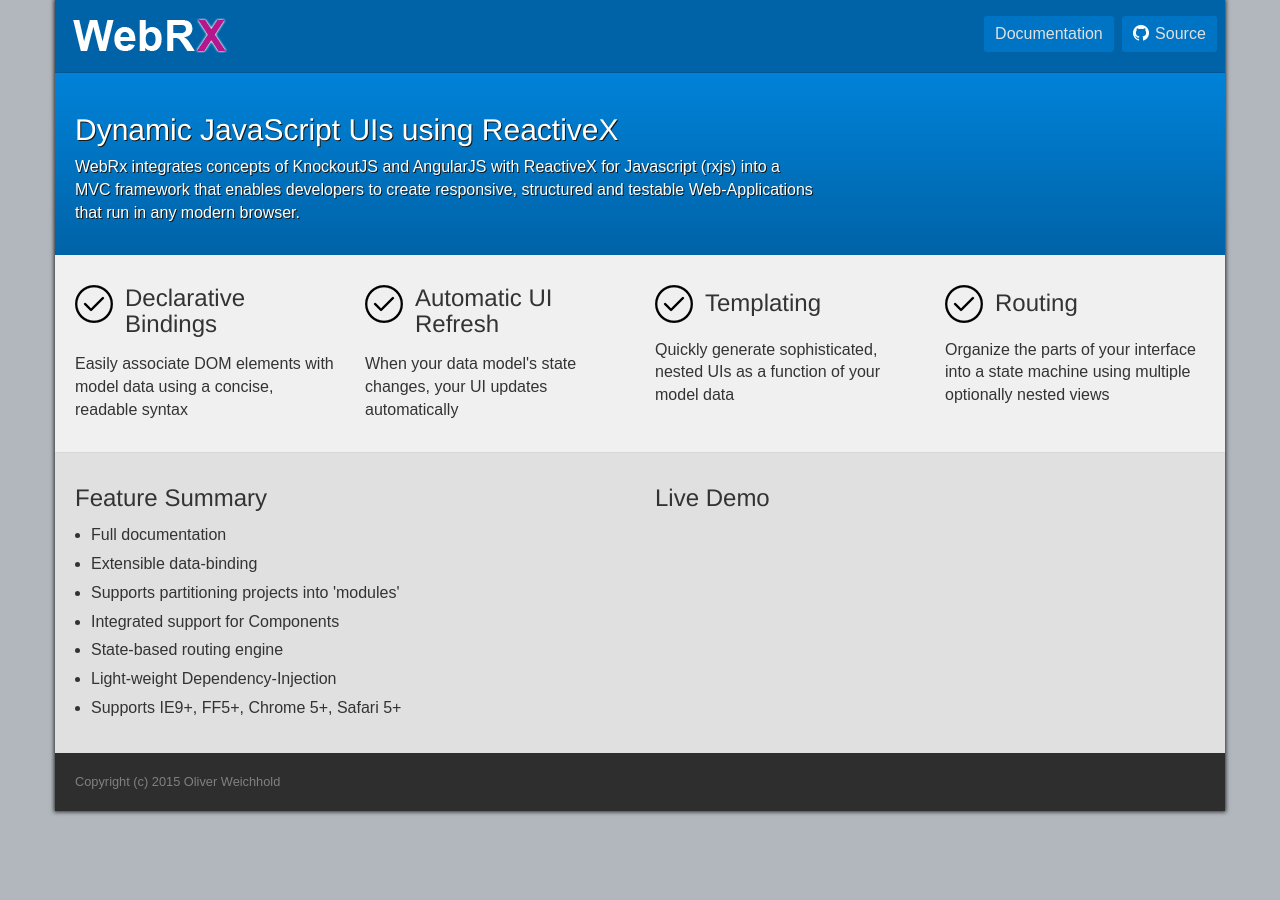
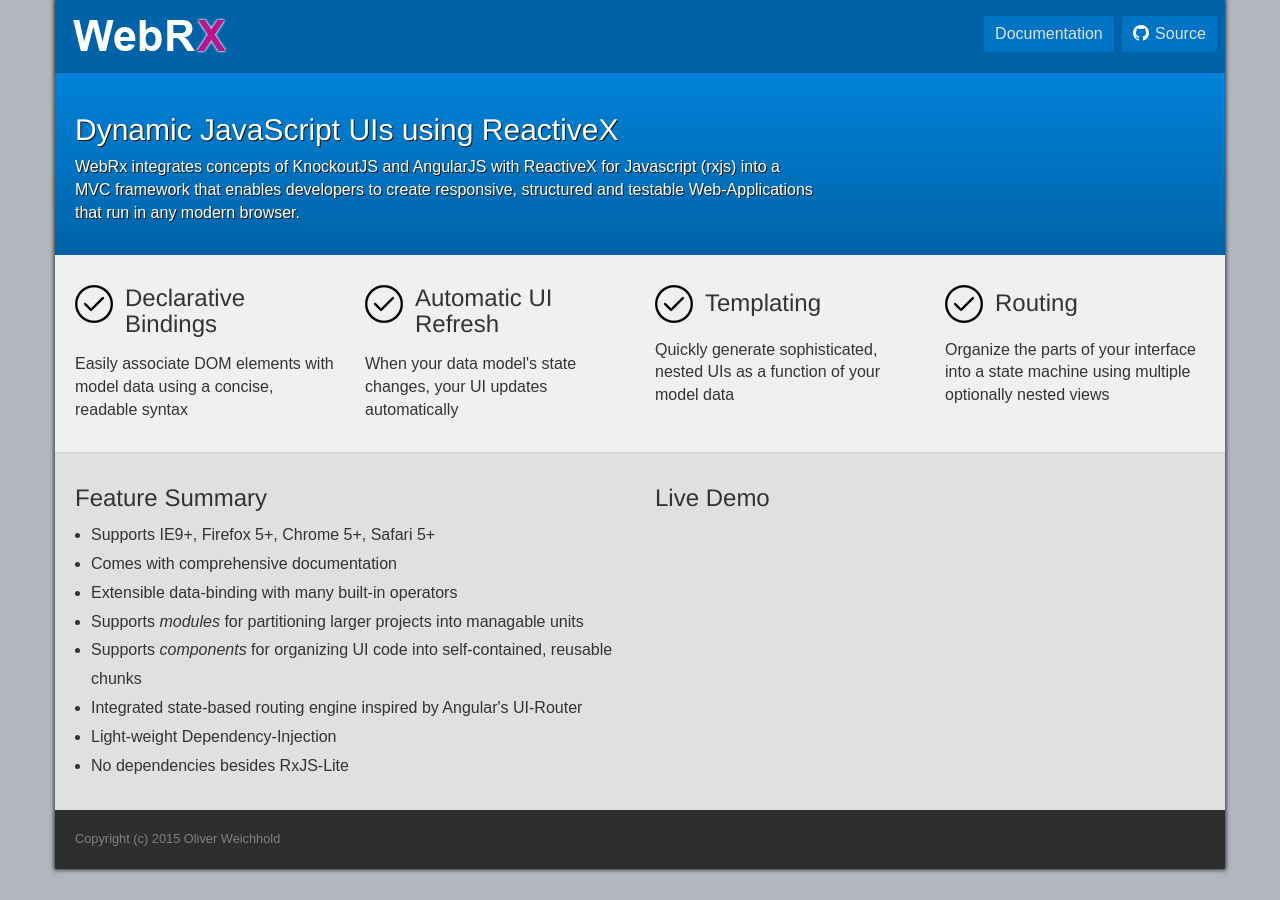
Before and after one commit to MohamadYusuf/WebRx-Site, a Jekyll site: the page built from index.html, in a window 1280 px wide. Built offline with Jekyll 4.4.1, drawn with Linux system fonts in a browser that asks for light colours; Markdown is read by kramdown in place of the engine named in the settings.

Commit message:
Features

```diff
--- a/index.html
+++ b/index.html
@@ -53,13 +53,14 @@
 		<div class="col-md-6">
 		<h3>Feature Summary</h3>
 			<ul>
-				<li>Full documentation</li>
-				<li>Extensible data-binding</li>
-				<li>Supports partitioning projects into 'modules'</li>
-				<li>Integrated support for Components</li>
-				<li>State-based routing engine</li>
+				<li>Supports IE9+, Firefox 5+, Chrome 5+, Safari 5+</li>
+				<li>Comes with comprehensive documentation</li>
+				<li>Extensible data-binding with many built-in operators</li>
+				<li>Supports <i>modules</i> for partitioning larger projects into managable units</li>
+				<li>Supports <i>components</i> for organizing UI code into self-contained, reusable chunks</li>
+				<li>Integrated state-based routing engine inspired by Angular's UI-Router</li>
 				<li>Light-weight Dependency-Injection</li>
-				<li>Supports IE9+, FF5+, Chrome 5+, Safari 5+</li>
+				<li>No dependencies besides RxJS-Lite</li>
 			</ul>
 		</div>
 
```
Also changed, not shown: .build/index.html.
